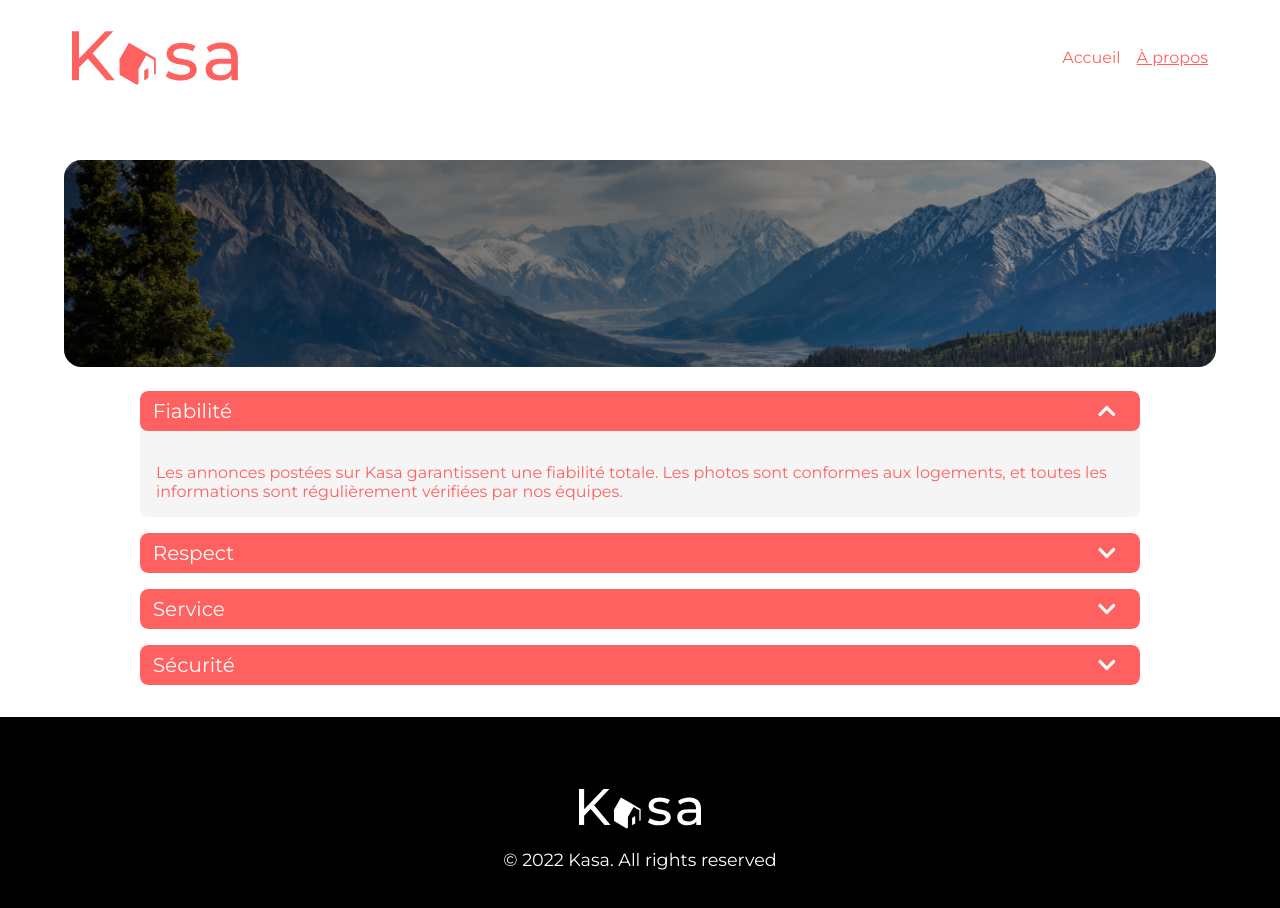
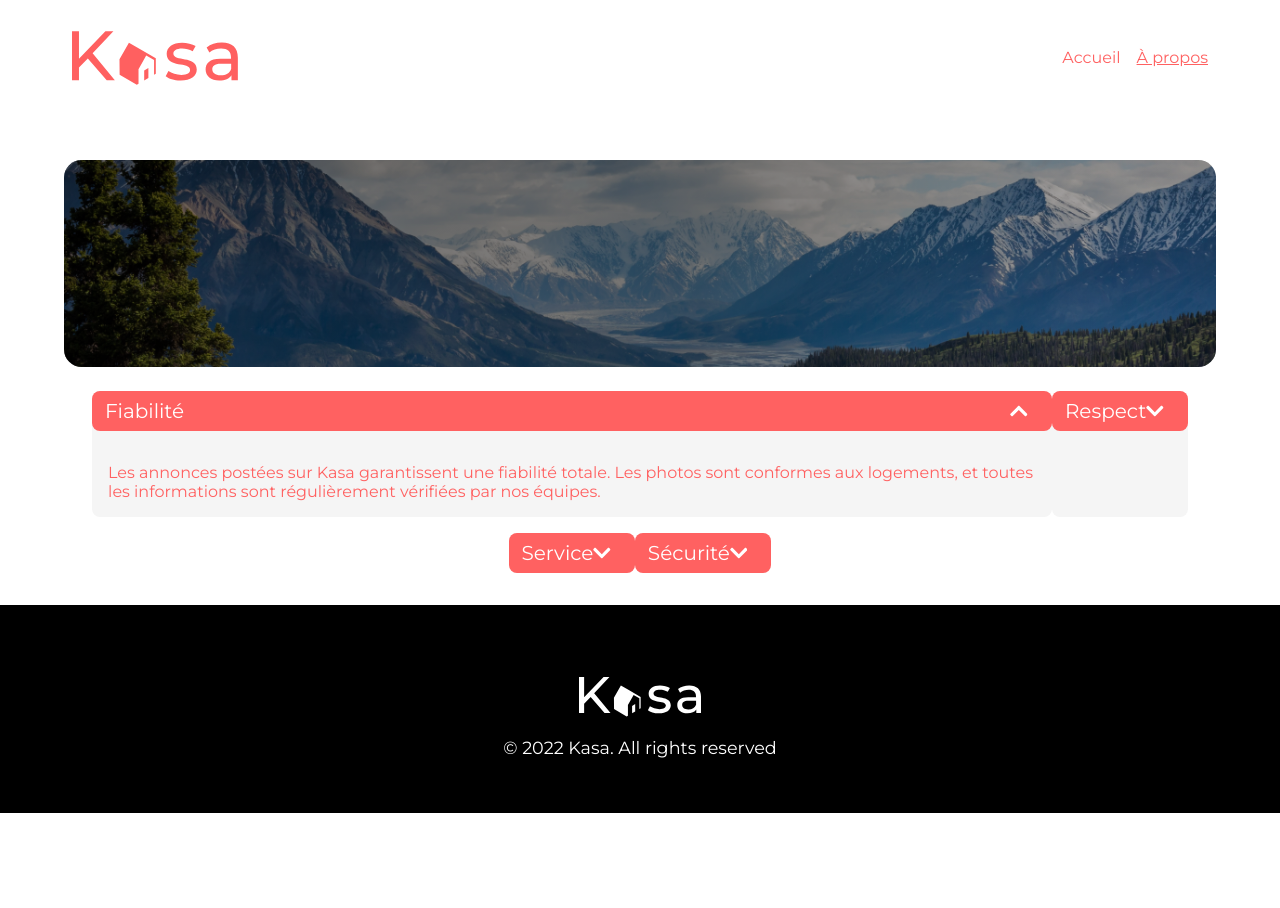
Before and after one commit to ebz8/ElodieBoinZanchi_11_250122, a React (Create React App) app in the folder my-app/: page /about in a window 1280 px wide. Both pictures are taken after a click on the button "Fiabilité". Shown: the top 908 px of the page. After the commit the page ends 813 px from the top, so only its background shows below. Built offline with nearby package versions, Linux system fonts and the light colour scheme.

Commit message:
update collapses

```diff
--- a/my-app/src/components/Collapse/Collapse.js
+++ b/my-app/src/components/Collapse/Collapse.js
@@ -7,54 +7,50 @@ import { ReactComponent as CloseIcon } from '../../assets/icons/chevron-down.svg
 export default function Collapse(props) {
 
   const [toggle, setToggle] = useState(false)
-  const [heightEl, setHeightEl] = useState()
-
   const toggleState = () => {
     setToggle(!toggle)
   }
 
-  useEffect(() => {
-    setHeightEl(`${refHeight.current.scrollHeight}px`)
-  }, [])
+  // rajouter une animation pour la hauteur plutôt que display none
 
-  const refHeight = useRef()
+    return (
 
-  // refaire le collapse en version accessible AAA
-  if (props.liste) {
-    return (
       <div className="collapse">
-        <button onClick={toggleState} className="collapse-bar">
+      {/* barre */}
+        <button
+        onClick={toggleState}
+        className="collapse-bar"
+        id="collapse-toggle"
+        aria-label="Bouton de contrôle du contenu dépliable"
+        aria-controls="collapse-content"
+        aria-expanded={toggle ? 'true' : 'false'}
+        >
           <h2>{props.titre}</h2>
-          <CloseIcon alt="Déplier / Replier" className={toggle ? 'close-icon open' : 'close-icon'}/>
+          <CloseIcon
+            alt="Déplier / Replier"
+            className={toggle ? 'close-icon open' : 'close-icon'}
+          />
         </button>
 
-        <div ref={refHeight}
-        className={toggle ? 'collapse-content open' : 'collapse-content'}
-        style={{height: toggle ? `${heightEl}`: `0px`}}>
-          <ul aria-hidden={toggle ? 'true' : 'false'}>
-            {props.liste.map((item) => {
-              return <li key={item}>{item}</li>
-            })}
-          </ul>
+      {/* contenu */}
+        <div
+        className="collapse-content"
+        aria-labelledby="collapse-toggle"
+        aria-hidden={toggle ? 'false' : 'true'}
+        >
+
+        {/* contenu = liste */}
+        {props.liste &&
+          <ul>
+            {props.liste.map(item => <li key={item.toString()}>{item}</li>)}
+          </ul>}
+
+        {/* contenu = paragraphe */}
+        {props.texte &&
+          <p aria-hidden={toggle ? 'true' : 'false'}>{props.texte}</p>}
+
         </div>
       </div>
   )
 
-  } else {
-    return (
-        <div className="collapse">
-          <button onClick={toggleState} className="collapse-bar">
-            <h2>{props.titre}</h2>
-            <CloseIcon alt="Déplier / Replier" className={toggle ? 'close-icon open' : 'close-icon'}/>
-          </button>
-
-          <div ref={refHeight}
-          className={toggle ? 'collapse-content open' : 'collapse-content'}
-          style={{height: toggle ? `${heightEl}`: `0px`}}>
-            <p aria-hidden={toggle ? 'true' : 'false'}>{props.texte}</p>
-          </div>
-        </div>
-    )
-  }
-
 }
--- a/my-app/src/components/Collapse/Collapse.scss
+++ b/my-app/src/components/Collapse/Collapse.scss
@@ -2,12 +2,11 @@
 $borderRadius: .5rem;
 
 .collapse {
-    max-width: 1000px;
+    max-width: 60rem;
     height: auto;
     margin-bottom: 1rem;
     background-color: hsl(0, 0%, 96%);
     border-radius: $borderRadius;
-    overflow: hidden;
 
     .collapse-bar{
         cursor: pointer;
@@ -22,27 +21,34 @@ $borderRadius: .5rem;
 
         .close-icon {
             width: 1.1rem;
-            transition: transform .3s ease-in-out;
+            transition: transform .1s ease-in-out;
         }
+
+        &[aria-expanded="true"] {
+            .close-icon {
+            transform: rotate(180deg);
+            transition: transform .1s ease-in-out;
+            }
+        }
+
     }
 
     .collapse-content{
         color: hsl(0, 100%, 69%);
-        opacity: 0;
-        transition: opacity .1s ease-in-out, height .3s .1s ease-in-out;
+        display: none;
+        padding : 2rem 1rem 1rem;
+        // opacity: 0;
+        // transition: opacity .1s ease-in-out, height .3s .1s ease-in-out;
 
-        p {
-            padding : 2rem 1rem 1rem;
+        &[aria-hidden="false"] {
+            opacity: 1;
+            display: block;
         }
     }
 
-    .open {
-        opacity: 1;
-        transition: height .1s ease-in-out, opacity .3 .1s ease-in-out;
 
-        &.close-icon {
-            transform: rotate(180deg);
-            transition: transform .3s ease-in-out;
-        }
-    }
+    // .open {
+    //     opacity: 1;
+    //     transition: height .1s ease-in-out, opacity .3 .1s ease-in-out;
+    // }
 }
--- a/my-app/src/components/Gallery/Gallery.js
+++ b/my-app/src/components/Gallery/Gallery.js
@@ -29,8 +29,10 @@ export default function Gallery() {
       }, [])
 
     if (error) {
+        // gestion des erreurs ici
         return <div>Erreur : {error.message}</div>
     } else if (!isLoaded) {
+        // insérer ici un loader
         return <div>Chargement...</div>
     }
 
@@ -39,9 +41,7 @@ export default function Gallery() {
             //   <div className='gallery'>
                   <ul className='gallery'>
                       {housings.map((housing) => {
-                          return <Thumbnail
-                                    { ...housing}
-                                />
+                          return <Thumbnail { ...housing}/>
                       })}
                   </ul>
             //   </div>
--- a/my-app/src/index.scss
+++ b/my-app/src/index.scss
@@ -23,6 +23,7 @@ a{
 ul{
   list-style-type: none;
   padding: 0;
+  margin: 0;
 }
 
 button{
--- a/my-app/src/pages/Housing/Housing.js
+++ b/my-app/src/pages/Housing/Housing.js
@@ -33,8 +33,10 @@ export default function Housing(props) {
       }, [])
 
     if (error) {
+        // gestion visuelle des erreurs
         return <div>Erreur : {error.message}</div>
     } else if (!isLoaded) {
+        // insérer ici un loader
         return <div>Chargement...</div>
     }
 
```
